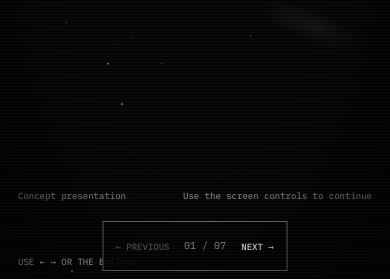
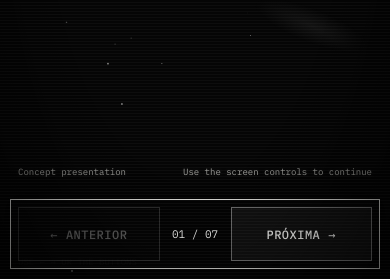
Before and after one commit to LuizSeabraDeMarco/CyberPhoneGym, a plain HTML site: page index.html in a window 390 px wide. Shown: the part 565-844 px from the top of the page. Drawn offline with Linux system fonts and the light colour scheme; a web font is replaced by a local one.

Commit message:
mobile version

```diff
--- a/index.html
+++ b/index.html
@@ -933,6 +933,37 @@ h2{
  #screen-nav button{min-height:36px}
 }
 
+
+/* MOBILE PAGE NAVIGATION: large, fixed, easy-to-tap controls */
+@media(max-width:700px){
+ .lv{padding-bottom:calc(100px + env(safe-area-inset-bottom))}
+ #screen-nav{
+  left:10px;right:10px;bottom:calc(10px + env(safe-area-inset-bottom));
+  width:auto;transform:none;display:grid;grid-template-columns:1fr auto 1fr;
+  align-items:stretch;gap:8px;padding:7px;
+  min-height:70px;border:1px solid var(--o);
+  background:rgba(5,5,5,.97);box-shadow:0 0 18px rgba(0,0,0,.75);
+ }
+ #screen-nav button{
+  min-width:0;min-height:54px;padding:10px 12px;
+  display:flex;align-items:center;justify-content:center;gap:8px;
+  border:1px solid var(--g3);background:#111;color:var(--w);
+  font-size:12px;letter-spacing:.04em;touch-action:manipulation;
+ }
+ #screen-nav button span{display:inline}
+ #screen-nav button:hover:not(:disabled),
+ #screen-nav button:active:not(:disabled){background:var(--w);color:var(--k)}
+ #screen-nav button:disabled{opacity:.38;background:#090909}
+ #screen-nav button:first-child{justify-self:stretch}
+ #screen-nav button:last-child{justify-self:stretch}
+ #screen-count{align-self:center;min-width:5em;font-size:11px;color:var(--w)}
+}
+@media(max-width:700px) and (max-height:500px){
+ .lv{padding-bottom:66px}
+ #screen-nav{bottom:5px;min-height:48px;padding:4px}
+ #screen-nav button{min-height:38px;font-size:10px}
+}
+
 </style>
 </head>
 
@@ -958,9 +989,9 @@ h2{
 <ul id="ticks" aria-label="Levels"></ul>
 
 <nav id="screen-nav" aria-label="Screen navigation">
- <button type="button" id="prev-screen" aria-label="Previous screen">← <span>PREVIOUS</span></button>
+ <button type="button" id="prev-screen" aria-label="Tela anterior">← <span>ANTERIOR</span></button>
  <span id="screen-count" aria-live="polite">01 / 07</span>
- <button type="button" id="next-screen" aria-label="Next screen"><span>NEXT</span> →</button>
+ <button type="button" id="next-screen" aria-label="Próxima tela"><span>PRÓXIMA</span> →</button>
 </nav>
 
 <main id="stage">
```
